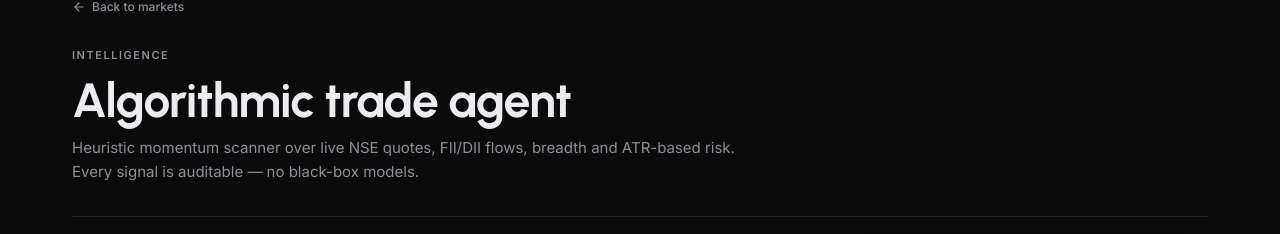
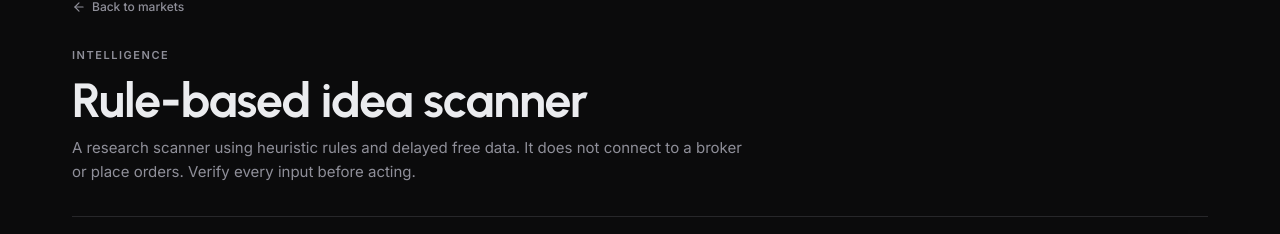
Before and after one commit to shobhit26-09/StockSense, a React (Vite) app: page /agent in a window 1280 px wide. Shown: the part 190-424 px from the top of the page. Built offline with nearby package versions, Linux system fonts and the light colour scheme; no server answers.

Commit message:
Update AgentPage.tsx

```diff
--- a/src/pages/AgentPage.tsx
+++ b/src/pages/AgentPage.tsx
@@ -6,8 +6,8 @@ import { Link } from 'react-router-dom';
 const AgentPage = () => (
   <PageShell
     eyebrow="Intelligence"
-    title="Algorithmic trade agent"
-    sub="Heuristic momentum scanner over live NSE quotes, FII/DII flows, breadth and ATR-based risk. Every signal is auditable — no black-box models."
+    title="Rule-based idea scanner"
+    sub="A research scanner using heuristic rules and delayed free data. It does not connect to a broker or place orders. Verify every input before acting."
   >
     <div className="grid grid-cols-1 lg:grid-cols-12 gap-4">
       <div className="lg:col-span-8"><SmartTradeAgent /></div>
```
